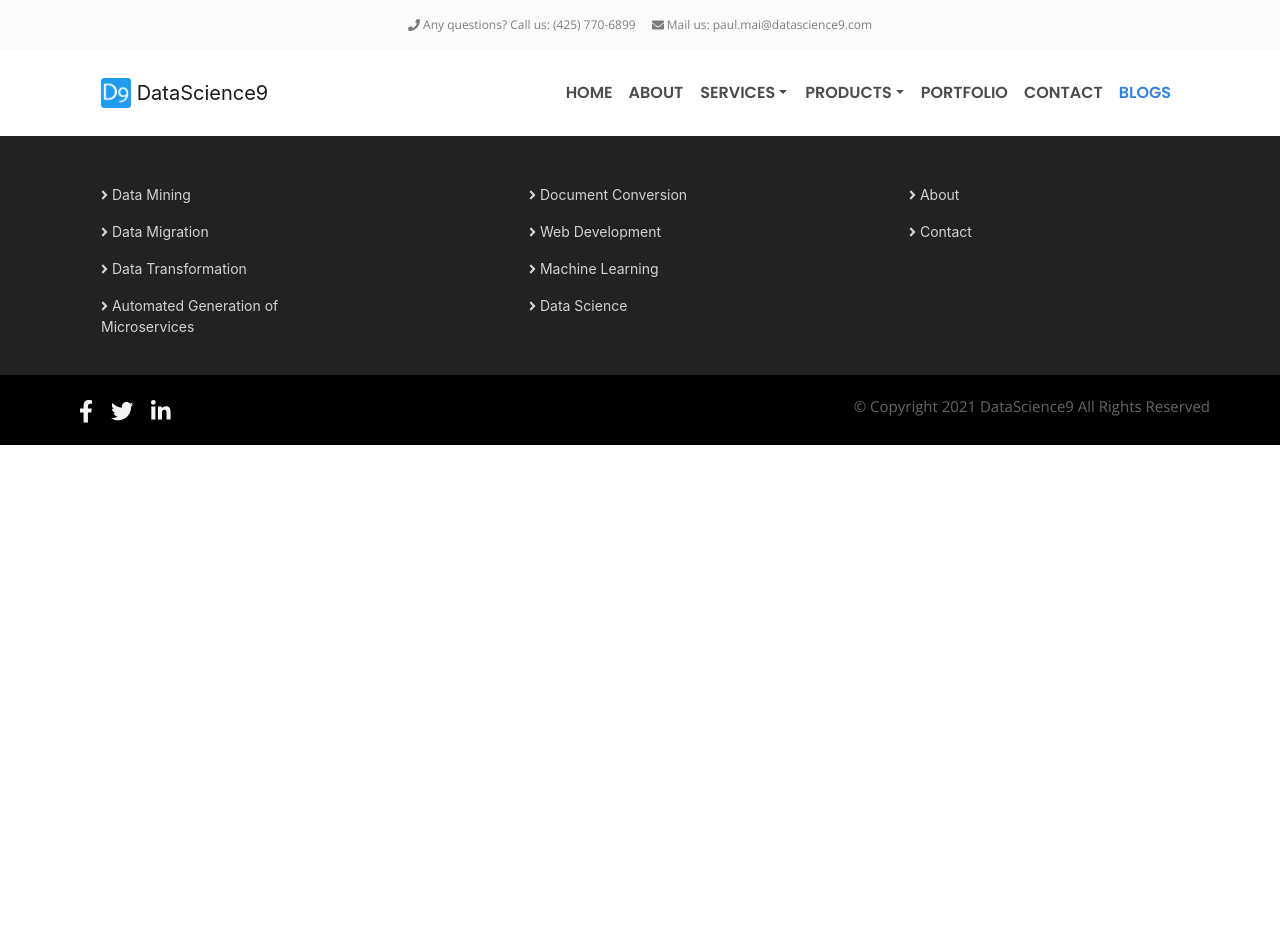
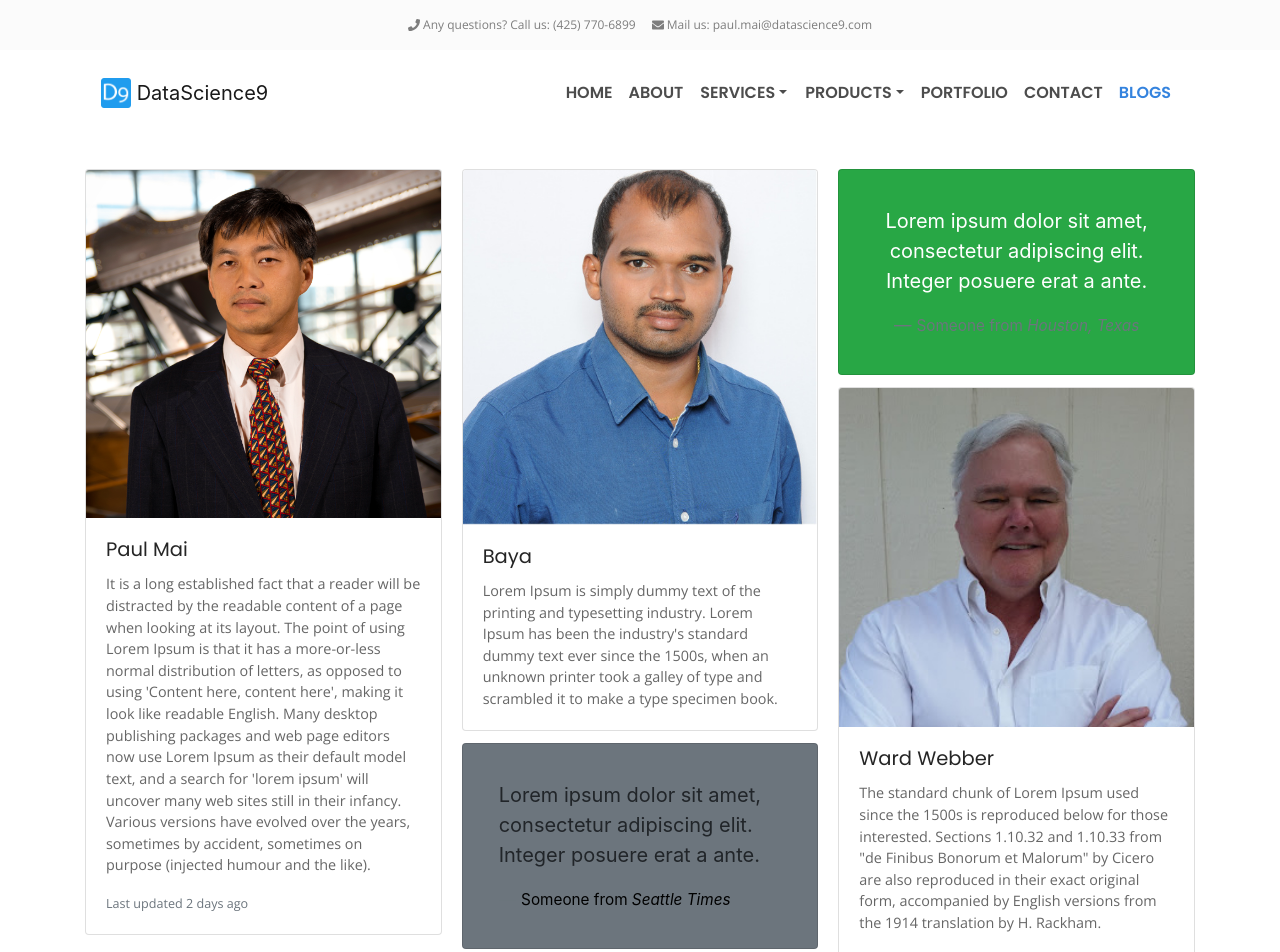
Before and after one commit to gmai2006/reactdatascience9, a React (Create React App) app: page /blogs in a window 1280 px wide. Shown: the top 952 px of the page. Before the commit the page ends 800 px from the top, so only its background shows below. Built offline with nearby package versions, Linux system fonts and the light colour scheme.

Commit message:
added blog section with random documents

```diff
--- a/src/App.js
+++ b/src/App.js
@@ -17,6 +17,7 @@ import Enterprise from './pages/Services/Enterprise';
 import Microservices from './pages/Products/Microservices';
 import Portfolio from './pages/Portfolio/Portfolio';
 import Contact from './pages/Contact/Contact';
+import Blogs from './pages/Blogs/Blogs';
 
 const App = () => {
   return (
@@ -36,6 +37,7 @@ const App = () => {
             <Route path='/products/microservices' component={Microservices} />
             <Route path='/portfolio' component={Portfolio} />
             <Route path='/contact' component={Contact} />
+            <Route path='/blogs' component={Blogs} />
           </Switch>
           <Footer />
       </Router>
--- a/src/components/Navbar/index.js
+++ b/src/components/Navbar/index.js
@@ -31,9 +31,7 @@ const NavigationBar = () => {
                                 color: '#3483DE'
                             }} onClick={() => setExpanded(false)}>About</Nav.Link>
                             <Dropdown id='dropdownButton' className='mt-1'>
-                                <Dropdown.Toggle variant='link' className='shadow-none' id='dropdown-basic' activeStyle={{
-                                    color: '#3483DE'
-                                }}>
+                                <Dropdown.Toggle variant='link' className='shadow-none' id='dropdown-basic'>
                                     Services
                                 </Dropdown.Toggle>
                                 <Dropdown.Menu>
--- a/src/components/Navbar/style.css
+++ b/src/components/Navbar/style.css
@@ -14,6 +14,11 @@
 
 #navigationBar .nav a:hover {
     color: #0056b3;
+    text-decoration: none;
+}
+
+#navigationBar .nav a:focus {
+    color: #3483DE;
     text-decoration: none;
 }
 
--- /dev/null
+++ b/src/pages/Blogs/Blogs.js
@@ -0,0 +1,86 @@
+import React from 'react';
+import {Container, CardColumns, Card} from 'react-bootstrap';
+
+import MaiImage from '../../assets/images/people/mai.png';
+import BayaImage from '../../assets/images/people/baya.jpg';
+import WebberImage from '../../assets/images/people/WardWebber.jpg';
+
+const Blogs = () => {
+    return (
+        <React.Fragment>
+            <Container className='mt-5'>
+                <CardColumns>
+                    <Card>
+                        <Card.Img variant="top" src={MaiImage} />
+                        <Card.Body>
+                            <Card.Title>Paul Mai</Card.Title>
+                            <Card.Text>
+                            It is a long established fact that a reader will be distracted by the readable content of a page when looking at its layout.
+                            The point of using Lorem Ipsum is that it has a more-or-less normal distribution of letters, as opposed to using 'Content
+                            here, content here', making it look like readable English. Many desktop publishing packages and web page editors now use
+                            Lorem Ipsum as their default model text, and a search for 'lorem ipsum' will uncover many web sites still in their infancy.
+                            Various versions have evolved over the years, sometimes by accident, sometimes on purpose (injected humour and the like).
+                            </Card.Text>
+                            <Card.Text>
+                                <small className="text-muted">Last updated 2 days ago</small>
+                            </Card.Text>
+                        </Card.Body>
+                    </Card>
+                    <Card>
+                        <Card.Img variant="top" src={BayaImage} />
+                        <Card.Body>
+                            <Card.Title>Baya</Card.Title>
+                            <Card.Text>
+                            Lorem Ipsum is simply dummy text of the printing and typesetting industry. Lorem Ipsum has been the industry's standard
+                            dummy text ever since the 1500s, when an unknown printer took a galley of type and scrambled it to make a type specimen
+                            book.
+                            </Card.Text>
+                        </Card.Body>
+                    </Card>
+                    <Card bg='secondary' className="p-3">
+                        <blockquote className="blockquote mb-0 card-body">
+                            <p>
+                                Lorem ipsum dolor sit amet, consectetur adipiscing elit. Integer posuere
+                                erat a ante.
+                            </p>
+                            <footer className="blockquote-footer">
+                                <small style={{color: 'black'}}>
+                                Someone from <cite title="Source Title">Seattle Times</cite>
+                                </small>
+                            </footer>
+                        </blockquote>
+                    </Card>
+                    <Card bg="success" text="white" className="text-center p-3">
+                        <blockquote className="blockquote mb-0 card-body">
+                            <p>
+                                Lorem ipsum dolor sit amet, consectetur adipiscing elit. Integer posuere
+                                erat a ante.
+                            </p>
+                            <footer className="blockquote-footer">
+                                <small className="text-muted">
+                                Someone from <cite title="Source Title">Houston, Texas</cite>
+                                </small>
+                            </footer>
+                        </blockquote>
+                    </Card>
+                    <Card>
+                        <Card.Img variant='top' src={WebberImage}/>
+                        <Card.Body>
+                            <Card.Title>Ward Webber</Card.Title>
+                            <Card.Text>
+                            The standard chunk of Lorem Ipsum used since the 1500s is reproduced below for those interested.
+                            Sections 1.10.32 and 1.10.33 from "de Finibus Bonorum et Malorum" by Cicero are also reproduced in their
+                            exact original form, accompanied by English versions from the 1914 translation by H. Rackham.
+                            </Card.Text>
+                            <Card.Text>
+                                <small className="text-muted">Last updated 1 week ago</small>
+                            </Card.Text>
+                        </Card.Body>
+                    </Card>
+                </CardColumns>
+            </Container>
+        </React.Fragment>
+    )
+}
+
+export default Blogs;
```
